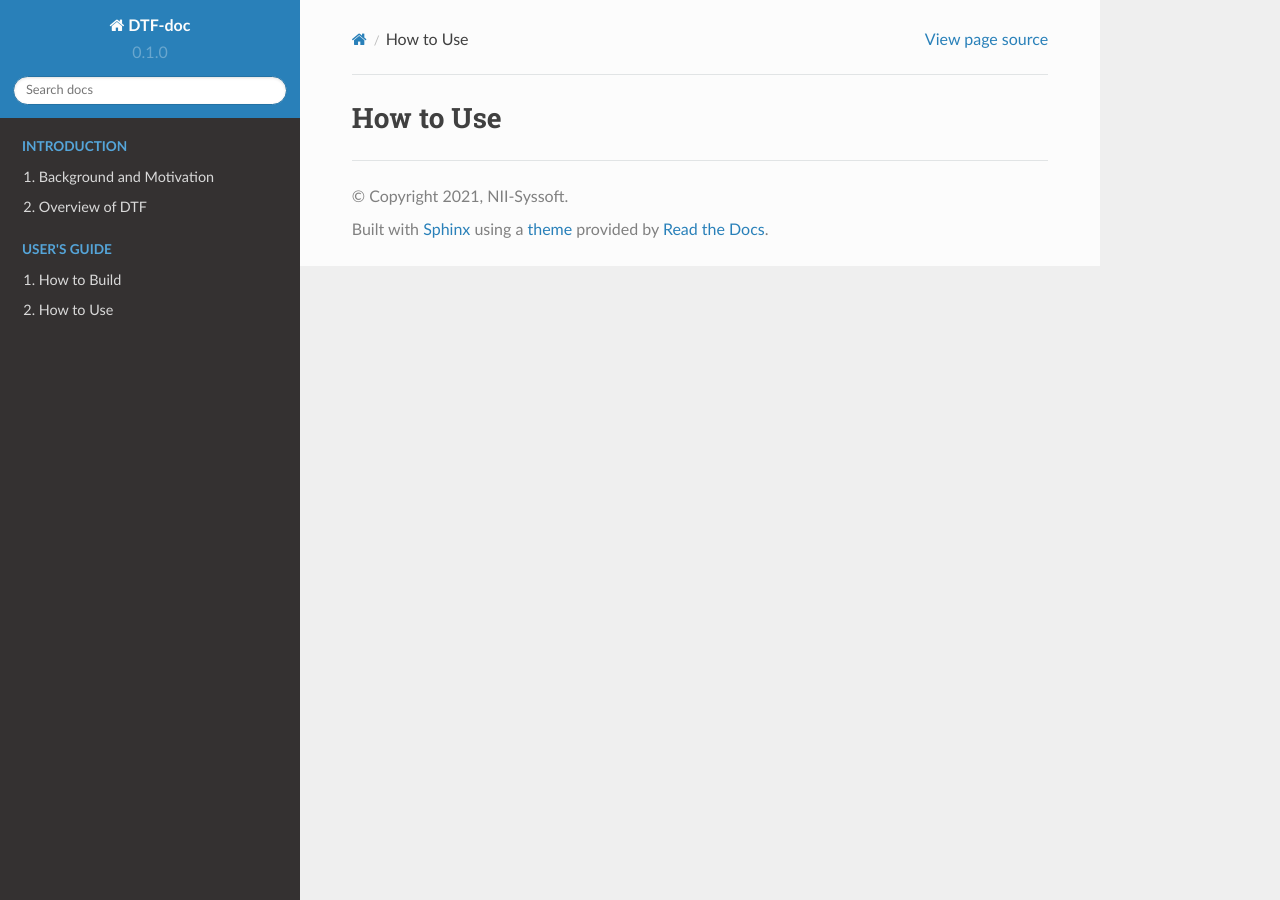
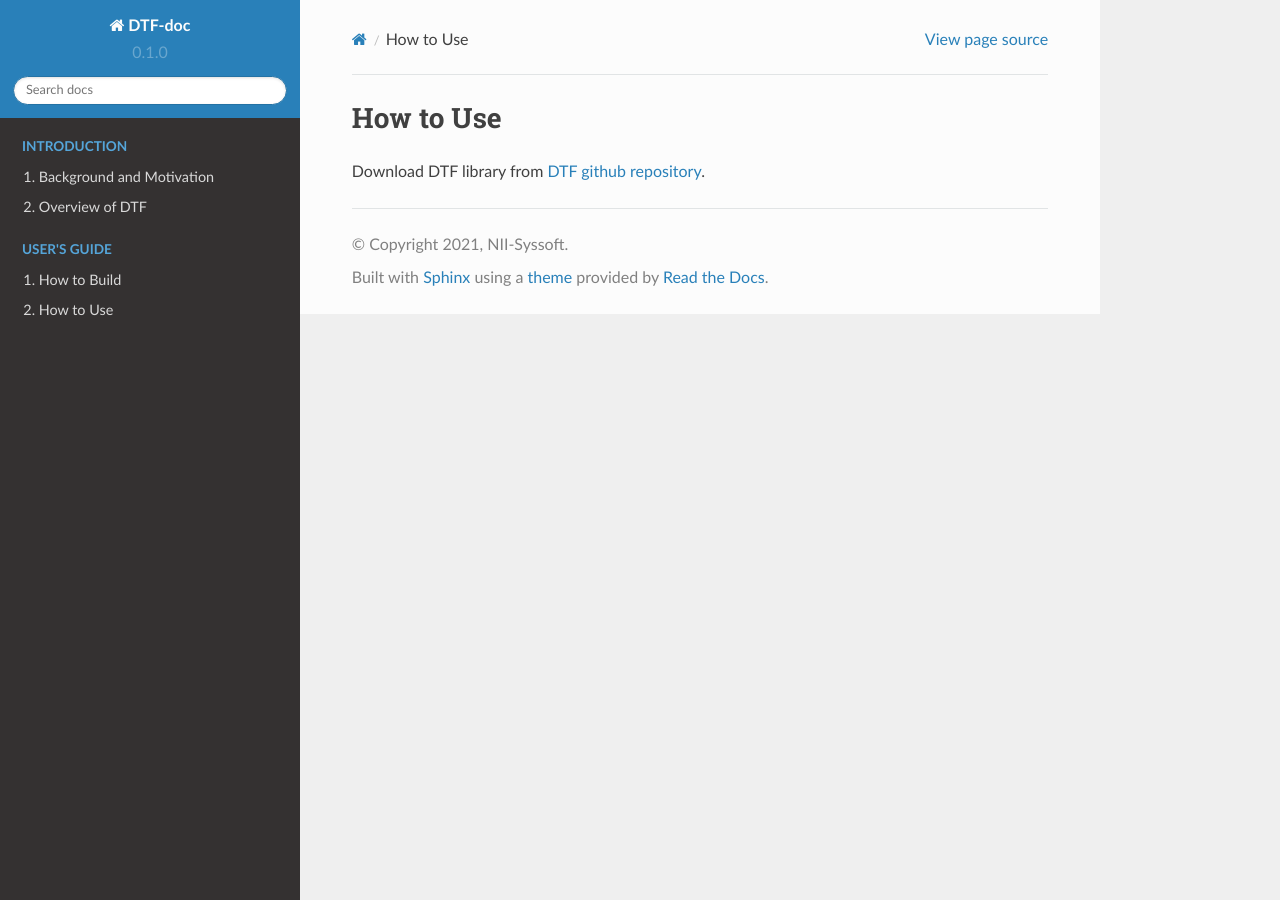
Before and after one commit to yjie2366/dtf-docs, a Sphinx documentation site: the page built from docs/source/app.rst, in a window 1280 px wide. Built offline with Sphinx 7.4.7 and the Read the Docs theme 2.0.0, drawn with Linux system fonts in a browser that asks for light colours.

Commit message:
Move download link to app.rst

```diff
--- a/docs/source/app.rst
+++ b/docs/source/app.rst
@@ -1,2 +1,7 @@
 How to Use
 ==========
+
+
+Download DTF library from `DTF github repository`_.
+
+.. _DTF github repository: https://github.com/maneka07/DTF/
--- a/docs/source/intro.rst
+++ b/docs/source/intro.rst
@@ -3,8 +3,4 @@
 
 .. include:: background.rst
 
-Download DTF library from `DTF github repository`_.
-
-.. _DTF github repository: https://github.com/maneka07/DTF/
-
 .. include:: overview.rst
```
